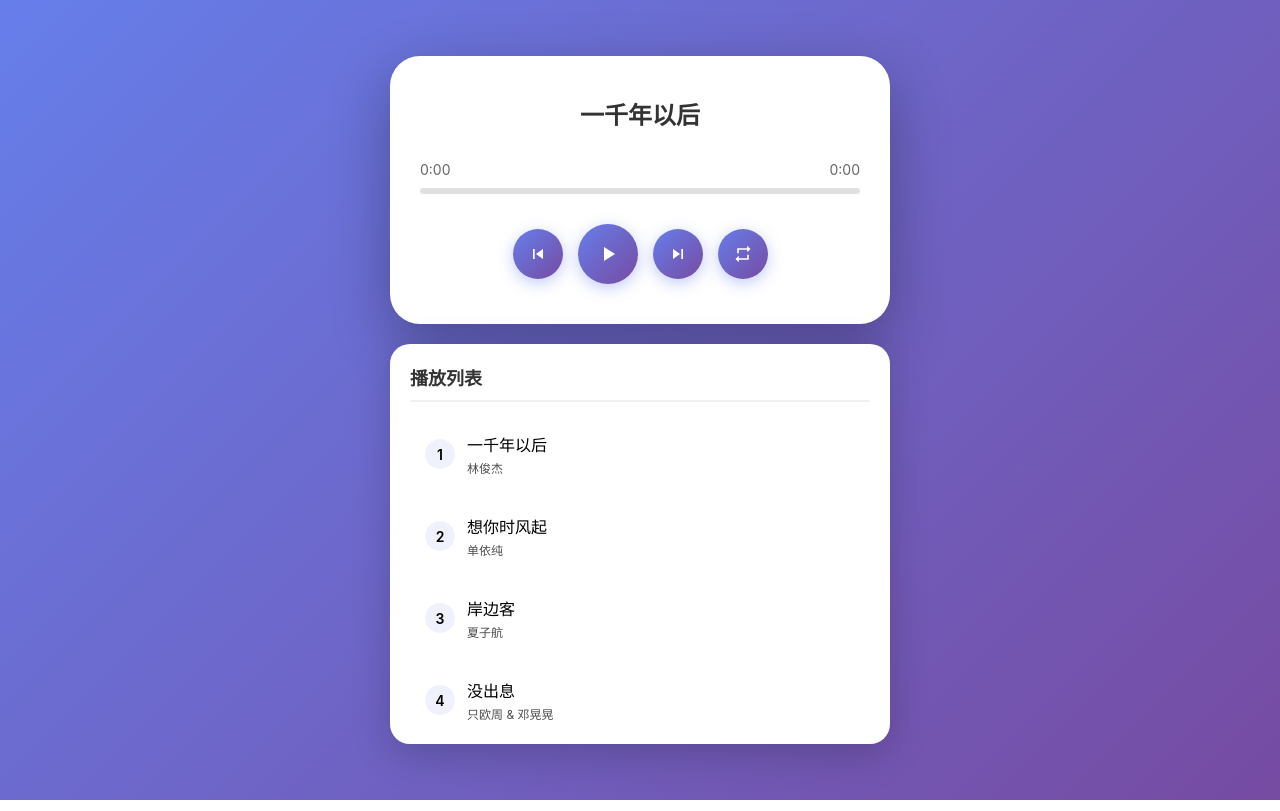
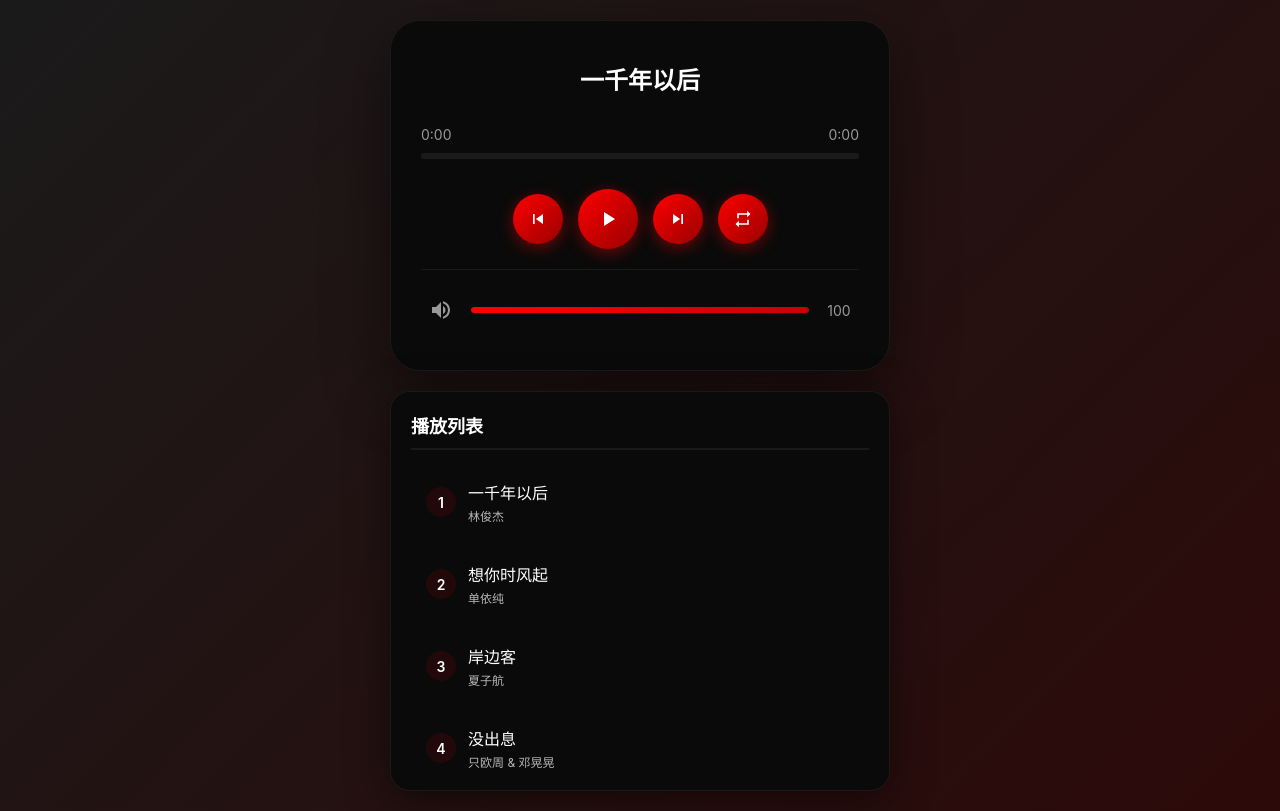
Before and after one commit to Kuatama/kuatama.github.io, a plain HTML site: page index.html in a window 1280 px wide. Drawn offline with Linux system fonts and the light colour scheme.

Commit message:
Update index.html

```diff
--- a/index.html
+++ b/index.html
@@ -13,7 +13,7 @@
 
 body {
   font-family: -apple-system, BlinkMacSystemFont, 'Segoe UI', sans-serif;
-  background: linear-gradient(135deg, #667eea 0%, #764ba2 100%);
+  background: linear-gradient(135deg, #1a1a1a 0%, #2d0a0a 100%);
   min-height: 100vh;
   display: flex;
   justify-content: center;
@@ -27,12 +27,13 @@ body {
 }
 
 .player {
-  background: white;
+  background: #0a0a0a;
   border-radius: 30px;
   padding: 40px 30px;
-  box-shadow: 0 20px 60px rgba(0,0,0,0.3);
+  box-shadow: 0 20px 60px rgba(0,0,0,0.5);
   margin-bottom: 20px;
   animation: fadeIn 0.5s ease;
+  border: 1px solid #1a1a1a;
 }
 
 @keyframes fadeIn {
@@ -49,7 +50,7 @@ body {
 .song-title {
   text-align: center;
   font-size: 24px;
-  color: #333;
+  color: #ffffff;
   margin-bottom: 30px;
   font-weight: 600;
 }
@@ -62,14 +63,14 @@ body {
   display: flex;
   justify-content: space-between;
   margin-bottom: 10px;
-  color: #666;
+  color: #999;
   font-size: 14px;
 }
 
 .progress-bar {
   width: 100%;
   height: 6px;
-  background: #e0e0e0;
+  background: #1a1a1a;
   border-radius: 3px;
   cursor: pointer;
   position: relative;
@@ -80,7 +81,7 @@ body {
   content: '';
   position: absolute;
   height: 100%;
-  background: linear-gradient(90deg, #667eea, #764ba2);
+  background: linear-gradient(90deg, #ff0000, #cc0000);
   width: var(--progress, 0%);
   border-radius: 3px;
   transition: width 0.1s linear;
@@ -98,19 +99,19 @@ body {
   height: 60px;
   border-radius: 50%;
   border: none;
-  background: linear-gradient(135deg, #667eea, #764ba2);
+  background: linear-gradient(135deg, #ff0000, #990000);
   cursor: pointer;
   display: flex;
   align-items: center;
   justify-content: center;
   transition: all 0.3s ease;
-  box-shadow: 0 4px 15px rgba(102, 126, 234, 0.4);
+  box-shadow: 0 4px 15px rgba(255, 0, 0, 0.4);
   position: relative;
 }
 
 .control-btn:hover {
   transform: scale(1.1);
-  box-shadow: 0 6px 20px rgba(102, 126, 234, 0.6);
+  box-shadow: 0 6px 20px rgba(255, 0, 0, 0.6);
 }
 
 .control-btn:active {
@@ -134,13 +135,14 @@ body {
 }
 
 .playlist {
-  background: white;
+  background: #0a0a0a;
   border-radius: 20px;
   padding: 20px;
-  box-shadow: 0 10px 40px rgba(0,0,0,0.2);
+  box-shadow: 0 10px 40px rgba(0,0,0,0.5);
   max-height: 400px;
   overflow-y: auto;
   animation: slideUp 0.5s ease 0.2s both;
+  border: 1px solid #1a1a1a;
 }
 
 @keyframes slideUp {
@@ -157,10 +159,10 @@ body {
 .playlist-title {
   font-size: 18px;
   font-weight: 600;
-  color: #333;
+  color: #ffffff;
   margin-bottom: 15px;
   padding-bottom: 10px;
-  border-bottom: 2px solid #f0f0f0;
+  border-bottom: 2px solid #1a1a1a;
 }
 
 .playlist-item {
@@ -172,15 +174,16 @@ body {
   display: flex;
   align-items: center;
   gap: 12px;
+  color: #ffffff;
 }
 
 .playlist-item:hover {
-  background: #f5f5f5;
+  background: #1a1a1a;
   transform: translateX(5px);
 }
 
 .playlist-item.active {
-  background: linear-gradient(135deg, #667eea, #764ba2);
+  background: linear-gradient(135deg, #ff0000, #990000);
   color: white;
   transform: scale(1.02);
 }
@@ -189,7 +192,7 @@ body {
   width: 30px;
   height: 30px;
   border-radius: 50%;
-  background: rgba(102, 126, 234, 0.1);
+  background: rgba(255, 0, 0, 0.1);
   display: flex;
   align-items: center;
   justify-content: center;
@@ -252,8 +255,66 @@ body {
 }
 
 .playlist::-webkit-scrollbar-thumb {
-  background: linear-gradient(135deg, #667eea, #764ba2);
+  background: linear-gradient(135deg, #ff0000, #990000);
   border-radius: 10px;
+}
+
+.volume-control {
+  display: flex;
+  align-items: center;
+  gap: 10px;
+  margin-top: 20px;
+  padding-top: 20px;
+  border-top: 1px solid #1a1a1a;
+}
+
+.volume-icon {
+  width: 40px;
+  height: 40px;
+  display: flex;
+  align-items: center;
+  justify-content: center;
+  cursor: pointer;
+  flex-shrink: 0;
+}
+
+.volume-icon svg {
+  width: 24px;
+  height: 24px;
+  fill: #999;
+  transition: fill 0.3s ease;
+}
+
+.volume-icon:hover svg {
+  fill: #ff0000;
+}
+
+.volume-slider {
+  flex: 1;
+  height: 6px;
+  background: #1a1a1a;
+  border-radius: 3px;
+  position: relative;
+  cursor: pointer;
+  overflow: hidden;
+}
+
+.volume-slider::before {
+  content: '';
+  position: absolute;
+  height: 100%;
+  background: linear-gradient(90deg, #ff0000, #cc0000);
+  width: var(--volume, 100%);
+  border-radius: 3px;
+  transition: width 0.1s linear;
+}
+
+.volume-value {
+  width: 40px;
+  text-align: center;
+  color: #999;
+  font-size: 14px;
+  flex-shrink: 0;
 }
 
   </style>
@@ -296,6 +357,19 @@ body {
       </svg>
     </button>
   </div>
+
+  <div class="volume-control">
+    <div class="volume-icon" id="volumeIcon">
+      <svg viewBox="0 0 24 24" id="volumeHighIcon">
+        <path d="M3 9v6h4l5 5V4L7 9H3zm13.5 3c0-1.77-1.02-3.29-2.5-4.03v8.05c1.48-.73 2.5-2.25 2.5-4.02zM14 3.23v2.06c2.89.86 5 3.54 5 6.71s-2.11 5.85-5 6.71v2.06c4.01-.91 7-4.49 7-8.77s-2.99-7.86-7-8.77z"/>
+      </svg>
+      <svg viewBox="0 0 24 24" id="volumeMuteIcon" style="display: none;">
+        <path d="M16.5 12c0-1.77-1.02-3.29-2.5-4.03v2.21l2.45 2.45c.03-.2.05-.41.05-.63zm2.5 0c0 .94-.2 1.82-.54 2.64l1.51 1.51C20.63 14.91 21 13.5 21 12c0-4.28-2.99-7.86-7-8.77v2.06c2.89.86 5 3.54 5 6.71zM4.27 3L3 4.27 7.73 9H3v6h4l5 5v-6.73l4.25 4.25c-.67.52-1.42.93-2.25 1.18v2.06c1.38-.31 2.63-.95 3.69-1.81L19.73 21 21 19.73l-9-9L4.27 3zM12 4L9.91 6.09 12 8.18V4z"/>
+      </svg>
+    </div>
+    <div class="volume-slider" id="volumeSlider"></div>
+    <div class="volume-value" id="volumeValue">100</div>
+  </div>
 </div>
 
 <div class="playlist">
@@ -315,6 +389,8 @@ body {
     let currentIndex = 0;
     let isPlaying = false;
     let repeatMode = 0; // 0: 列表循环, 1: 单曲循环
+    let currentVolume = 1; // 音量 0-1
+    let isMuted = false;
 
     // DOM 元素
     const audio = document.getElementById('audio');
@@ -329,6 +405,11 @@ body {
     const nextBtn = document.getElementById('nextBtn');
     const repeatBtn = document.getElementById('repeatBtn');
     const playlistContainer = document.getElementById('playlistContainer');
+    const volumeIcon = document.getElementById('volumeIcon');
+    const volumeHighIcon = document.getElementById('volumeHighIcon');
+    const volumeMuteIcon = document.getElementById('volumeMuteIcon');
+    const volumeSlider = document.getElementById('volumeSlider');
+    const volumeValue = document.getElementById('volumeValue');
 
     // 初始化
     function init() {
@@ -399,6 +480,37 @@ body {
       repeatBtn.style.opacity = repeatMode === 1 ? '1' : '0.6';
     }
 
+    // 切换静音
+    function toggleMute() {
+      isMuted = !isMuted;
+      if (isMuted) {
+        audio.volume = 0;
+        volumeHighIcon.style.display = 'none';
+        volumeMuteIcon.style.display = 'block';
+      } else {
+        audio.volume = currentVolume;
+        volumeHighIcon.style.display = 'block';
+        volumeMuteIcon.style.display = 'none';
+      }
+      updateVolumeDisplay();
+    }
+
+    // 设置音量
+    function setVolume(volume) {
+      currentVolume = Math.max(0, Math.min(1, volume));
+      if (!isMuted) {
+        audio.volume = currentVolume;
+      }
+      updateVolumeDisplay();
+    }
+
+    // 更新音量显示
+    function updateVolumeDisplay() {
+      const displayVolume = isMuted ? 0 : currentVolume;
+      volumeSlider.style.setProperty('--volume', `${displayVolume * 100}%`);
+      volumeValue.textContent = Math.round(displayVolume * 100);
+    }
+
     // 格式化时间
     function formatTime(seconds) {
       const mins = Math.floor(seconds / 60);
@@ -412,6 +524,7 @@ body {
       prevBtn.addEventListener('click', prevSong);
       nextBtn.addEventListener('click', nextSong);
       repeatBtn.addEventListener('click', toggleRepeat);
+      volumeIcon.addEventListener('click', toggleMute);
 
       audio.addEventListener('play', () => {
         isPlaying = true;
@@ -443,6 +556,15 @@ body {
         audio.currentTime = percent * audio.duration;
       });
 
+      volumeSlider.addEventListener('click', (e) => {
+        const rect = volumeSlider.getBoundingClientRect();
+        const percent = (e.clientX - rect.left) / rect.width;
+        isMuted = false;
+        volumeHighIcon.style.display = 'block';
+        volumeMuteIcon.style.display = 'none';
+        setVolume(percent);
+      });
+
       playlistContainer.addEventListener('click', (e) => {
         const item = e.target.closest('.playlist-item');
         if (item) {
```
